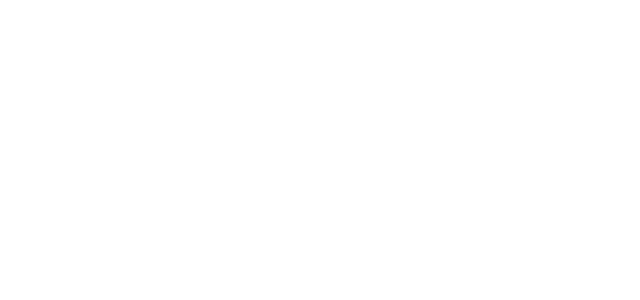
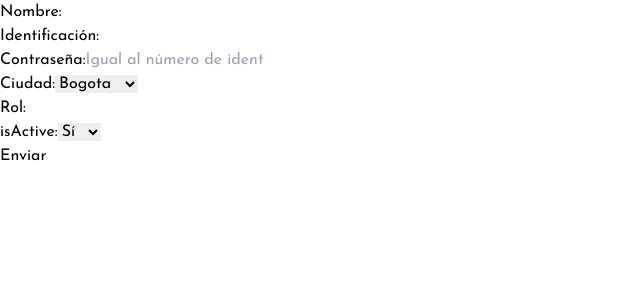
Before and after one commit to wildchamo/nextjs, a Next.js app: page /admin in a window 1280 px wide. Shown: the top 300 px of the page, without its empty margins (0-640 px from the left). Built offline with nearby package versions, Linux system fonts and the light colour scheme.

Commit message:
creación de usuarios desde la plataforma, falta el front

```diff
--- a/src/app/components/FormCrearUser.js
+++ b/src/app/components/FormCrearUser.js
@@ -1,15 +1,65 @@
-"use client"
-
-
+"use client";
+import { useRef } from "react";
 
 function FormCrearUser() {
+  const formRef = useRef();
+  const handleSubmit = (e) => {
+    e.preventDefault();
 
-    return (
-        <form>
+    const formData = new FormData(formRef.current);
 
+    const nombre = formData.get("nombre");
+    const identificacion = formData.get("identificacion");
+    const password = formData.get("password");
+    const ciudad = formData.get("ciudad");
+    const rol = formData.get("rol");
+    const isActive = formData.get("isActive") === "true";
 
-        </form>
-    )
+    // Muestra la información en la consola
+    console.log("Nombre:", nombre);
+    console.log("Identificación:", identificacion);
+    console.log("Password:", password);
+    console.log("Ciudad:", ciudad);
+    console.log("Rol:", rol);
+    console.log("isActive:", isActive);
+  };
+
+  return (
+    <form ref={formRef} onSubmit={handleSubmit}>
+      <div>
+        <label>Nombre:</label>
+        <input type="text" name="nombre" />
+      </div>
+      <div>
+        <label>Identificación:</label>
+        <input type="text" name="identificacion" />
+      </div>
+      <div>
+        <label>Contraseña:</label>
+        <input type="text" name="password" placeholder="Igual al número de identificación si no se especifica" />
+      </div>
+      <div>
+        <label>Ciudad:</label>
+        <select name="ciudad">
+          <option value="Bogota">Bogota</option>
+          <option value="Medellin">Medellin</option>
+          <option value="Cali">Cali</option>
+        </select>
+      </div>
+      <div>
+        <label>Rol:</label>
+        <input type="text" name="rol" />
+      </div>
+      <div>
+        <label>isActive:</label>
+        <select name="isActive">
+          <option value="true">Sí</option>
+          <option value="false">No</option>
+        </select>
+      </div>
+      <button type="submit">Enviar</button>
+    </form>
+  );
 }
 
 export default FormCrearUser;
--- a/src/models/users.js
+++ b/src/models/users.js
@@ -47,10 +47,9 @@ const userSchema = new Schema({
     enum: ["Usuario"],
     default: "Usuario",
   },
-  estado: {
-    type: String,
-    enum: ["Activo", "Inactivo"],
-    default: "Activo",
+  isActive: {
+    type: Boolean,
+    default: true,
   },
 });
 
```
